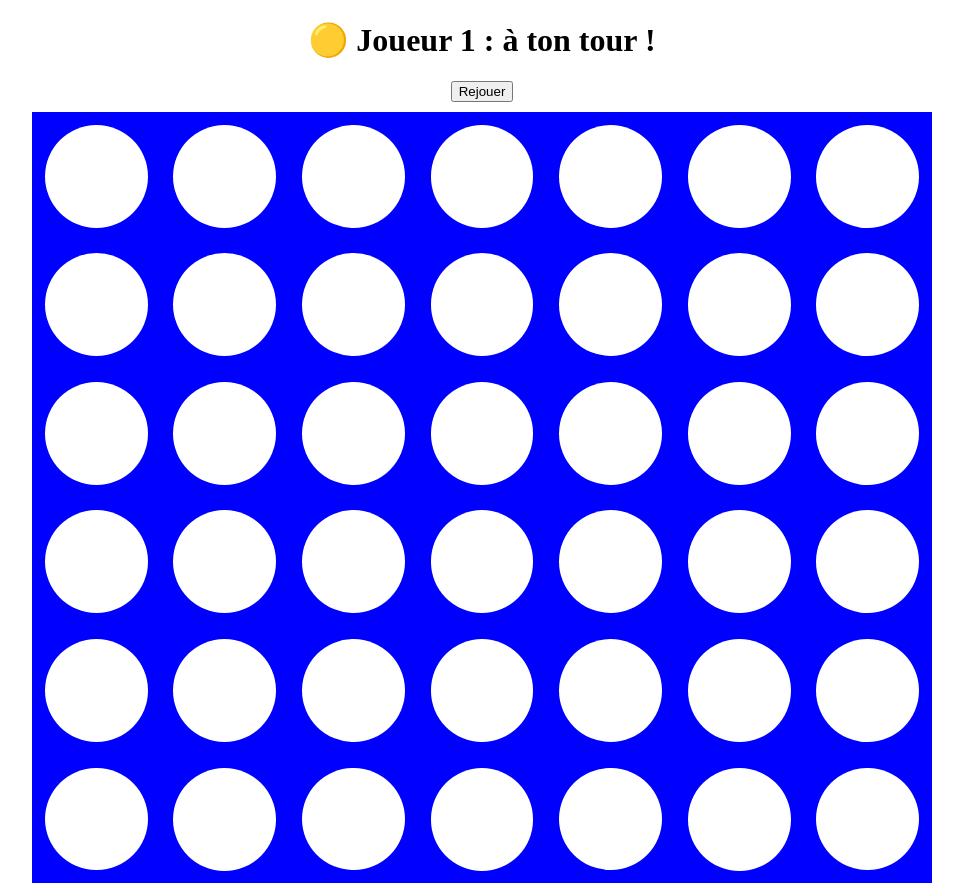
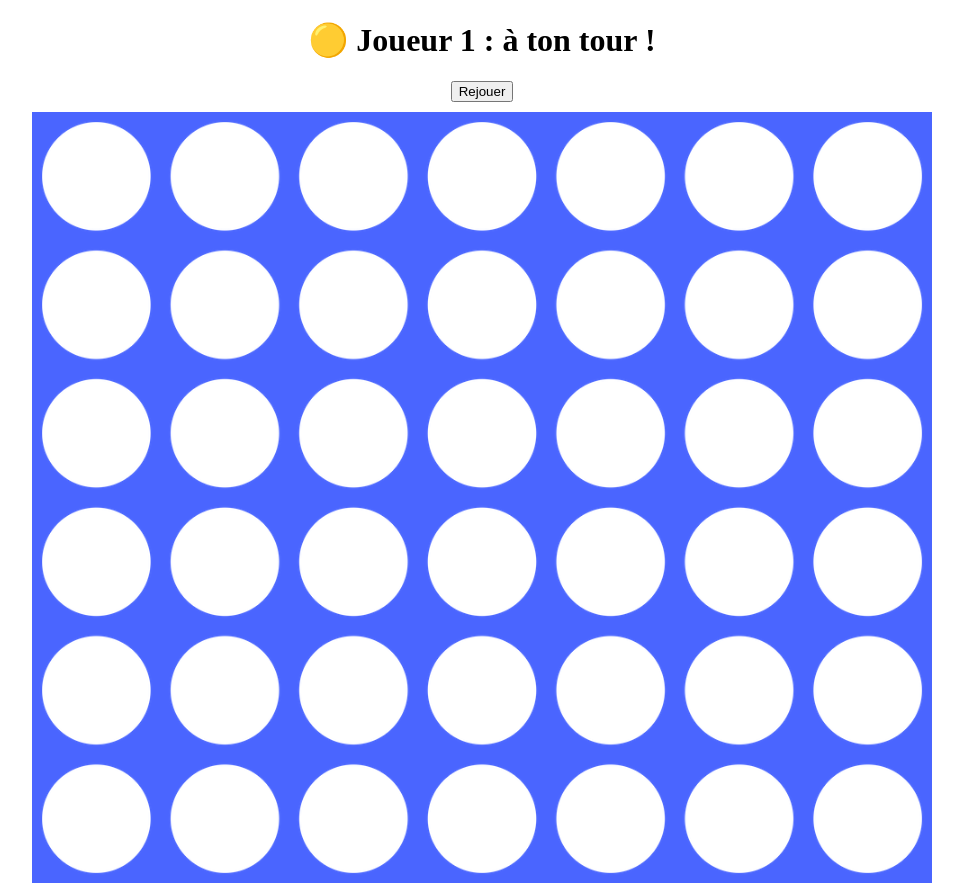
Before and after one commit to clementgateaud/connect4, a React (Create React App) app: page / in a window 1280 px wide. Shown: the whole page, without its empty margins (158-1121 px from the left). Built offline with nearby package versions, Linux system fonts and the light colour scheme.

Commit message:
make cases fall

```diff
--- a/src/App.jsx
+++ b/src/App.jsx
@@ -31,9 +31,10 @@ export const App = () => {
   );
 };
 
-// make cases fall from the top
+// wait to announce winner and change playerturn
 // Big winner announcement
 // confetti
 // line to show the winning combination
 // make board more realistic
-// leaderboard
+// multi pages (leaderboard, homepage, other games)
+// edit player names
--- a/src/components/Case.jsx
+++ b/src/components/Case.jsx
@@ -22,13 +22,12 @@ export const Case = ({ owner, index }) => {
   };
 
   return (
-    <div onClick={handleCaseClick}>
-      <div
-        className={classNamesMaker(styles.circle, {
-          [styles["yellow"]]: owner === 1,
-          [styles["red"]]: owner === 2,
-        })}
-      ></div>
-    </div>
+    <div
+      className={classNamesMaker(styles.main, {
+        [styles["yellow"]]: owner === 1,
+        [styles["red"]]: owner === 2,
+      })}
+      onClick={handleCaseClick}
+    ></div>
   );
 };
--- a/src/components/Case.module.css
+++ b/src/components/Case.module.css
@@ -1,14 +1,23 @@
-.circle {
+.main {
   aspect-ratio: 1;
-  background-color: white;
-  border-radius: 50%;
-  margin: 10%;
+  position: relative;
 }
 
 .yellow {
   background-color: yellow;
+  animation: fall 1s;
 }
 
 .red {
   background-color: red;
+  animation: fall 1s;
 }
+
+@keyframes fall {
+  0% {
+    bottom: 1000px;
+  }
+  100% {
+    bottom: 0px;
+  }
+}
--- a/src/components/Grid.jsx
+++ b/src/components/Grid.jsx
@@ -3,6 +3,7 @@ import { whoIsTheWinner } from "../utils";
 import { useContext } from "react";
 import { Puissance4GameContext } from "../Puissance4GameContext";
 import { Case } from "./Case";
+import supportSvg from "../assets/support.png";
 import styles from "./Grid.module.css";
 
 export const Grid = () => {
@@ -16,9 +17,13 @@ export const Grid = () => {
 
   return (
     <div className={styles.main}>
-      {grid.map((owner, index) => (
-        <Case key={index} owner={owner} index={index} />
-      ))}
+      {/* eslint-disable-next-line jsx-a11y/alt-text */}
+      <img className={styles.support} src={supportSvg} />
+      <div className={styles.cases}>
+        {grid.map((owner, index) => (
+          <Case key={index} owner={owner} index={index} />
+        ))}
+      </div>
     </div>
   );
 };
--- a/src/components/Grid.module.css
+++ b/src/components/Grid.module.css
@@ -1,5 +1,18 @@
 .main {
+  position: relative;
+}
+
+.cases {
   display: grid;
   grid-template-columns: repeat(7, 1fr);
-  background-color: blue;
 }
+
+.support {
+  position: absolute;
+  width: 100%;
+  height: 100%;
+  top: 0%;
+  left: 0%;
+  pointer-events: none;
+  z-index: 10;
+}
--- a/src/utils.js
+++ b/src/utils.js
@@ -29,3 +29,11 @@ export const whoIsTheWinner = (grid) => {
 
   return { winningCombination, winner, isDraw };
 };
+
+export const sleep = (milliseconds) => {
+  const date = Date.now();
+  let currentDate = null;
+  do {
+    currentDate = Date.now();
+  } while (currentDate - date < milliseconds);
+};
```
Also changed, not shown: src/assets/support.png (added).
